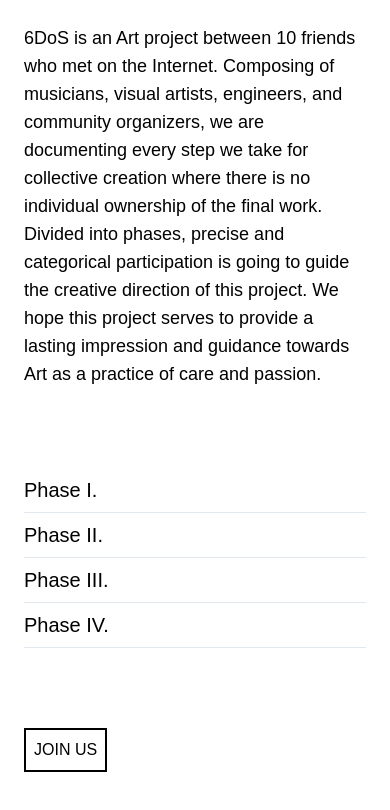
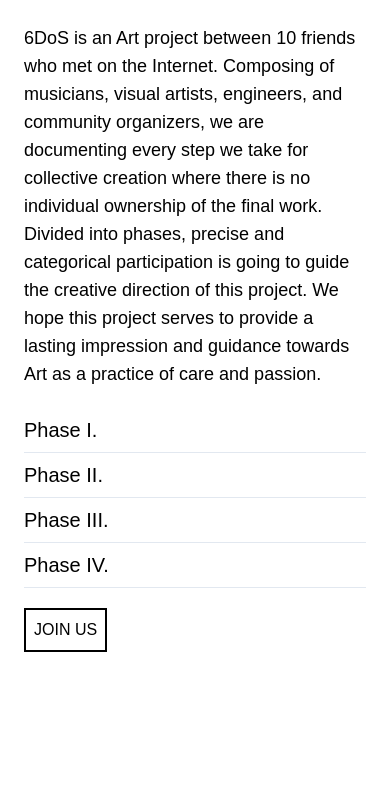
Before and after one commit to 0xTranqui/6dos, a Next.js app: page / in a window 390 px wide. Shown: the top 810 px of the page. Built offline with nearby package versions, Linux system fonts and the light colour scheme.

Commit message:
more mobile

```diff
--- a/pages/index.js
+++ b/pages/index.js
@@ -19,10 +19,10 @@ export default function Home() {
               <b>6DoS</b> is an Art project between 10 friends who met on the Internet. Composing of musicians, visual artists, engineers, and community organizers, we are documenting every step we take for collective creation where there is no individual ownership of the final work. Divided into phases, precise and categorical participation is going to guide the creative direction of this project. We hope this project serves to provide a lasting impression and guidance towards Art as a practice of care and passion.
             </div>
           </div>
-          <div className="mt-20 w-full flex flex-row flex-wrap justify-start">
+          <div className="mt-5 sm:mt-20 w-full flex flex-row flex-wrap justify-start">
             <Phases />
           </div>
-          <div className="mt-20 w-full flex flex-row flex-wrap justify-start">
+          <div className="mt-5 sm:mt-20 w-full flex flex-row flex-wrap justify-start">
             <Link href="/typeform">
               <button className="text-center w-fit border-sold border-2 border-black p-2 hover:bg-black hover:text-white">
                 JOIN US
```
